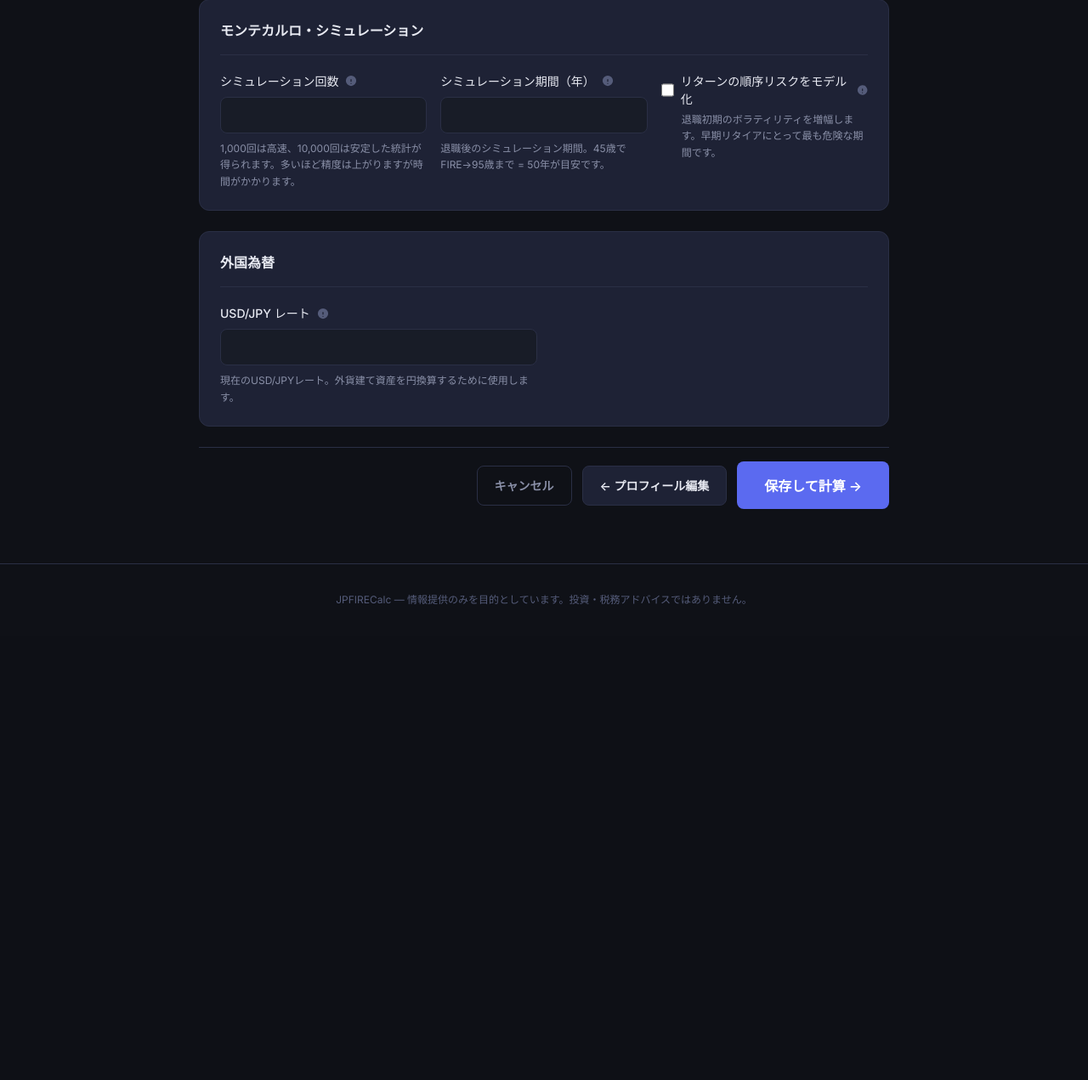
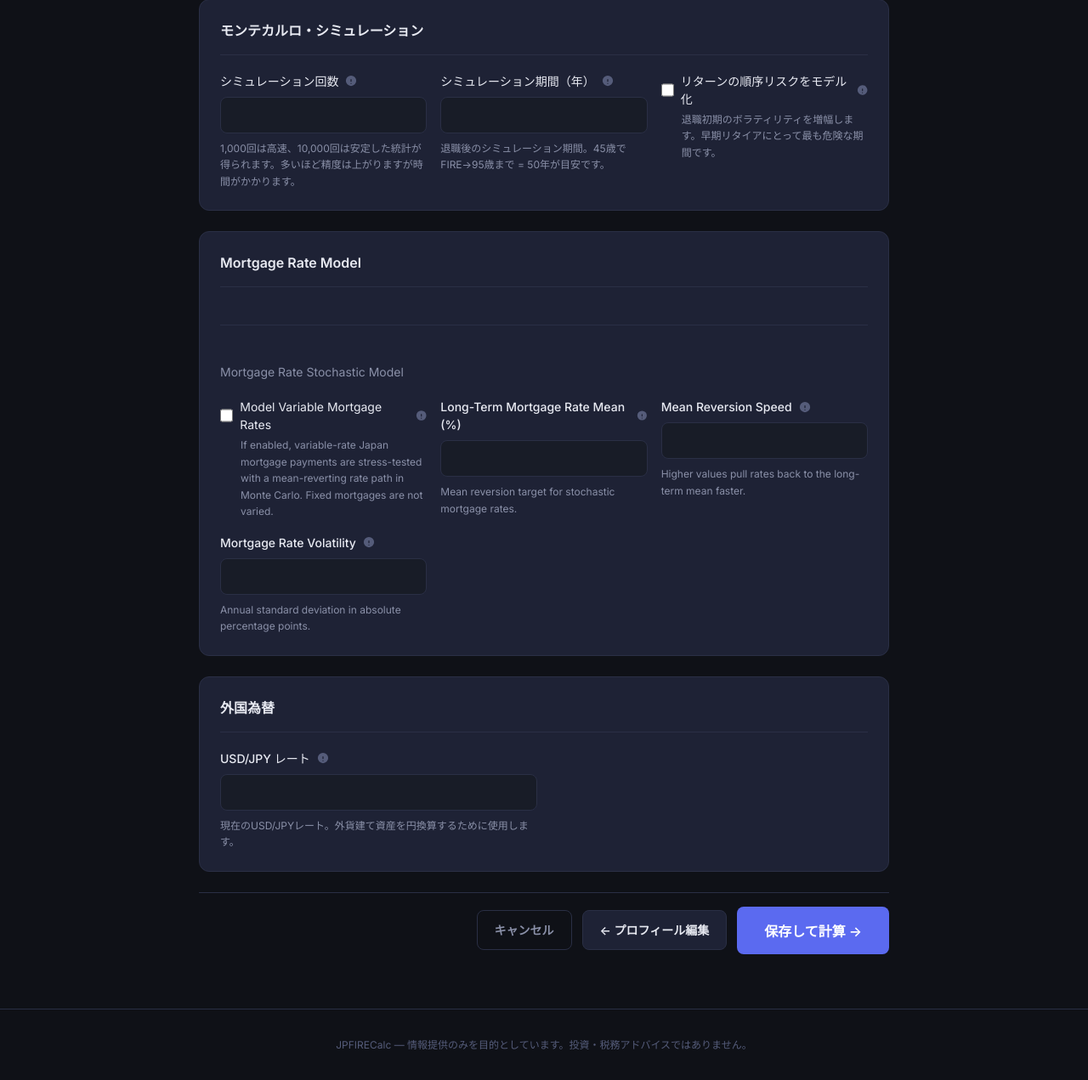
Before and after one commit to thinknzombie/JPFIRECalc, a Flask app: template web/templates/scenario_form.html in a window 1280 px wide. Shown: the part 2060-3331 px from the top of the page at 85% size. Before the commit the page ends 2771 px from the top, so only its background shows below. Run offline with Flask 3, Linux system fonts and the light colour scheme; the template is opened without the code that fills it, so the values that code supplies are empty; some libraries are stand-ins or nearby versions.

Commit message:
fix: stabilize mortgage rate analysis

```diff
--- a/web/templates/scenario_form.html
+++ b/web/templates/scenario_form.html
@@ -198,6 +198,30 @@
       </div>
     </div>
 
+    {# Mortgage Rate Model #}
+    <div class="form-card">
+      {{ section("Mortgage Rate Model") }}
+      <div class="form-subsection-divider"></div>
+      <p class="form-section-subtitle">Mortgage Rate Stochastic Model</p>
+      <div class="form-grid form-grid--3">
+        {{ field_checkbox("stochastic_mortgage_rate", "Model Variable Mortgage Rates",
+                          checked=scenario.assumptions.stochastic_mortgage_rate,
+                          help="If enabled, variable-rate Japan mortgage payments are stress-tested with a mean-reverting rate path in Monte Carlo. Fixed mortgages are not varied.") }}
+        {{ field("mortgage_rate_long_term_mean_pct", "Long-Term Mortgage Rate Mean (%)",
+                 value=scenario.assumptions.mortgage_rate_long_term_mean_pct,
+                 type="number", min=0, max=20, step=0.1,
+                 help="Mean reversion target for stochastic mortgage rates.") }}
+        {{ field("mortgage_rate_mean_reversion_speed", "Mean Reversion Speed",
+                 value=scenario.assumptions.mortgage_rate_mean_reversion_speed,
+                 type="number", min=0, max=2, step=0.05,
+                 help="Higher values pull rates back to the long-term mean faster.") }}
+        {{ field("mortgage_rate_volatility_pct", "Mortgage Rate Volatility",
+                 value=scenario.assumptions.mortgage_rate_volatility_pct,
+                 type="number", min=0, max=10, step=0.1,
+                 help="Annual standard deviation in absolute percentage points.") }}
+      </div>
+    </div>
+
     {# ── FX ────────────────────────────────────────────────────────────────── #}
     <div class="form-card">
       {{ section("Foreign Exchange", key="section.fx") }}
```
Also changed, not shown: engine/fire_calculator.py (+9 -2 lines), engine/mortgage_analysis.py (+27 -24 lines), routes/scenarios.py (+14 -0 lines), tests/test_mortgage_analysis.py (+30 -0 lines).
